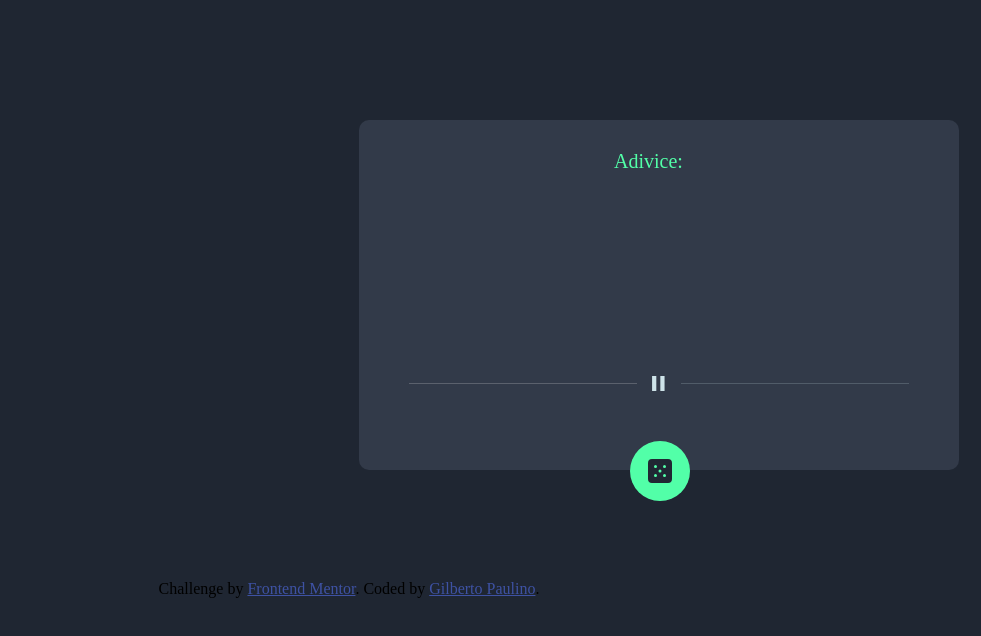
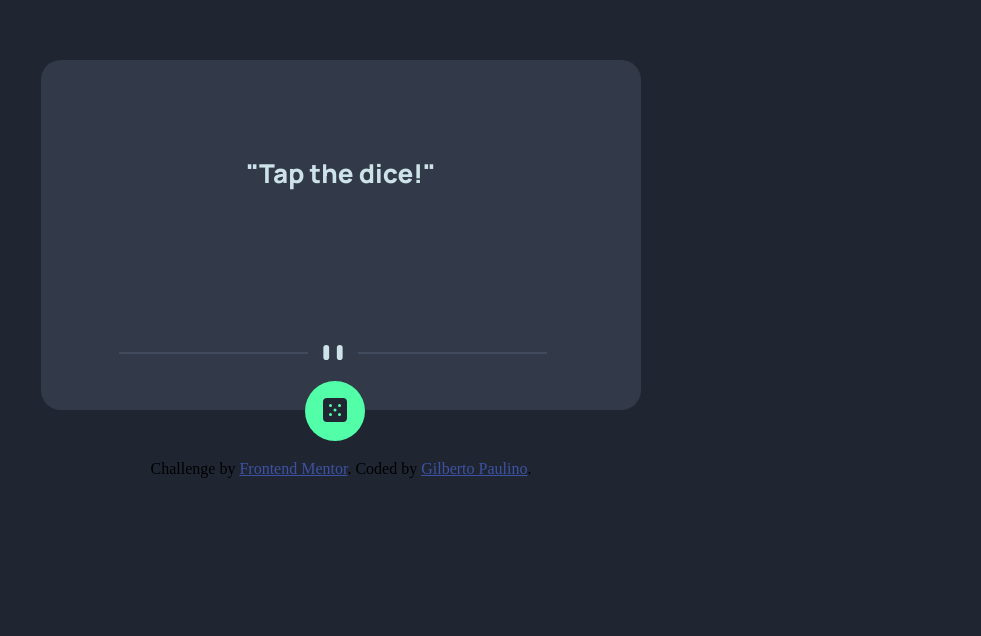
Before and after one commit to GilPaulino/Advice-Generator, a plain HTML site: page index.html in a window 1280 px wide. Shown: the part 138-774 px from the top of the page, without its empty margins (299-1280 px from the left). Drawn offline with Linux system fonts and the light colour scheme; no server answers.

Commit message:
Finalizado

```diff
--- a/css/_geral.scss
+++ b/css/_geral.scss
@@ -4,7 +4,7 @@ $grayishBlue: hsl(217, 19%, 38%);
 $darkGrayishBlue: hsl(217, 19%, 24%);
 $darkBlue: hsl(218, 23%, 16%);
 *{
-    width: 100%;
+    max-width: 100%;
     height: 100%;
     overflow: hidden;
 }
@@ -13,89 +13,61 @@ body{
     background: $darkBlue;
     justify-content: center;
     align-items: center;
-    display: block;
+    display: flex;
+    flex-direction: column;
 }
 
 .containerGeral{
-    margin-top: 250px;
-    margin-left: 650px;
-    width: 630px;
-    height: 460px;
-    justify-content: center;
-    align-items: center;
-    background: $darkBlue;
+    display: block;
+    width: 600px;
+    height: 500px;
+    order: 1;
 
     .containerGeradorConselho{
-        display: block;
         background-color:$darkGrayishBlue;
-        width: 600px;
+        min-width: 357px;
+        max-width: 600px;
+        display: flex;
         height: 350px;
         flex-direction: column;
-        border-radius: 10px;
+        border-radius: 20px;
 
-        .tituloConselho{
+        .containerTitulo{
             display: flex;
+            font-size: 18px;
+            height: 30px;
+            width: 100%;
             color: $neoGreen;
-            text-align: center;
-            font-size: 20px;
-            margin-top: 30px;
-            margin-bottom: -200px;
-            margin-left: 255px;
-            #idConselho{
-                margin-left: -275px;
+            margin-top: 10px;
+            padding-left: 40%;
+            .tituloConselho{
+                display: flex;
+                padding: 3px;
             }
         }
         .containerConselho{
             display: flex;
-            height: 10;
+            height: 300px;
+            width: 100%;
+            margin-top: 20px;
+            justify-content: center;
             text-align: center;
-            margin-left: 8%;
-            margin-top: -54%;
-            width: 500px;
-            height: 200px;
-
             .conselho{
+                padding: 16px;
+                font-size: 26px;
                 font-family: "Manrope", sans-serif;
                 color: hsl(193, 38%, 86%);
-                font-size: 28px;
                 font-weight: 800;
             }
         }
-    }
 
-    .containerDivisor{
-        display: flex;
-        width: 600px;
-        height: 100px;
-        .divisorEsquerdo{
-            background: white;
-            width: 800px;
-            height: 1px;
-            opacity: 0.2;
-            display: inline-block;
-            margin-left: 50px;
-            margin-top: 7px;
-        }
-        .divisorCentral{
+        .containerDivisor{
             display: flex;
-            white-space: 10px;
-            height: 25px;
-            color:$lightCyan;
-            font-size: 30px;
-            font-weight: 800;
-            margin-left: 13px;
-            margin-top: -10px;
+            width: 600px;
+            height: 20px;
+            margin-bottom: 50px;
+            margin-left: 13%;
 
-        }
-        .divisorDireito{
-            background: $lightCyan;
-            width: 800px;
-            height: 1px;
-            opacity: 0.2;
-            display: inline-block;
-            margin-right: 50px;
-            margin-left: -140px;
-            margin-top: 7px;
         }
     }
 
@@ -115,17 +87,20 @@ body{
             border-radius: 100%;
             border: 0px solid;
             background: $neoGreen;
-            margin-left: 43%;
+            margin-left: 44%;
             cursor: pointer;
             .dado{
-                margin-left: 12px;
-                margin-top: 17px;
+                margin-top: 16px;
             }
         }
     }
 }
 
 .attribuicao{
+    margin-top: -100px;
+    order: 2;
+    height: 20px;
+    width: auto;
     font-size: 16px;
     text-align: center;
     a{
--- a/index.html
+++ b/index.html
@@ -15,27 +15,25 @@
 
     <div id="containerGeradorConselho" class="containerGeradorConselho">
 
-        <div id="tituloConselho" class="tituloConselho">Adivice:
-        <div id="idConselho"></div>
-
+        <div id="containerTitulo" class="containerTitulo">
+        <div id="tituloConselho" class="tituloConselho"></div>
+        <div id="idConselho" class="tituloConselho"></div>
         </div>
 
         <div id="containerConselho" class="containerConselho">
-            <p id="conselho" class="conselho"></p>
+            <p id="conselho" class="conselho">"Tap the dice!"</p>
         </div>
 
        <div class="containerDivisor">
-        <div class="divisorEsquerdo"></div>
-        <div class="divisorCentral">ll</div>
-        <div class="divisorDireito"></div>
+            <picture>
+                <source media="(min-width: 600px )" srcset="img/pattern-divider-desktop.svg">
+                <img src="img/pattern-divider-mobile.svg" alt="Divisor">
+            </picture>
        </div>
 
     </div>
     <a class="button">
-        <span></span>
-        <span></span>
-        <span></span>
-        <span></span>
+
         <button id="botaoDado" class="botaoDado">
              <svg width="24" height="24" xmlns="http://www.w3.org/2000/svg" id="dado" class="dado"><path d="M20 0H4a4.005 4.005 0 0 0-4 4v16a4.005 4.005 0 0 0 4 4h16a4.005 4.005 0 0 0 4-4V4a4.005 4.005 0 0 0-4-4ZM7.5 18a1.5 1.5 0 1 1 0-3 1.5 1.5 0 0 1 0 3Zm0-9a1.5 1.5 0 1 1 0-3 1.5 1.5 0 0 1 0 3Zm4.5 4.5a1.5 1.5 0 1 1 0-3 1.5 1.5 0 0 1 0 3Zm4.5 4.5a1.5 1.5 0 1 1 0-3 1.5 1.5 0 0 1 0 3Zm0-9a1.5 1.5 0 1 1 0-3 1.5 1.5 0 0 1 0 3Z" fill="#202733"/></svg>
         </button>
--- a/js/main.js
+++ b/js/main.js
@@ -16,8 +16,8 @@ async function buscaConselhoAPI() {
 
 
 
-        idConselho.innerText =' # ' + idConselho.value
-        conselho.innerText = conselho.value
+        idConselho.innerText = ' Adivice: # ' + idConselho.value
+        conselho.innerText = '"' + conselho.value + '"'
 
         buscaConselhoAPI();
 
```
Also changed, not shown: css/style.css, 1 other file.
